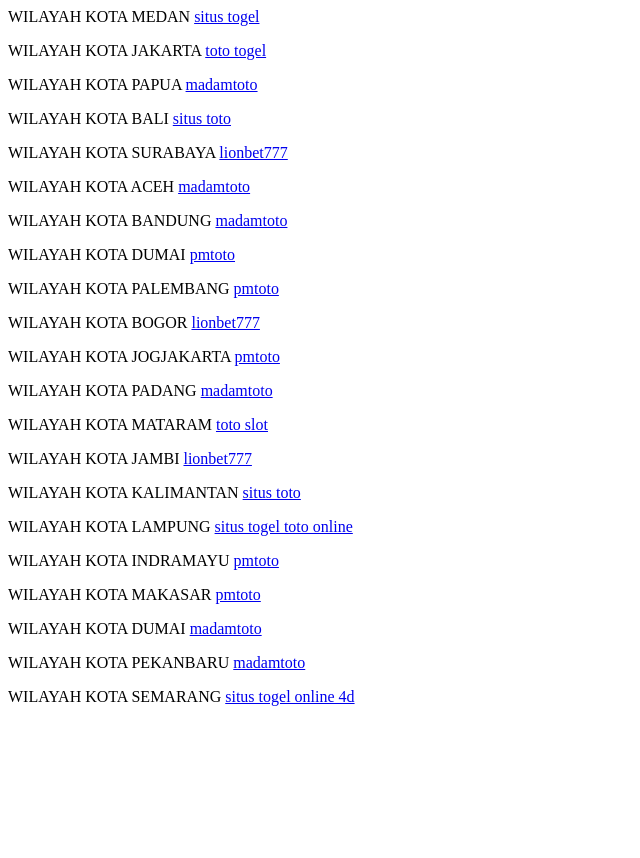
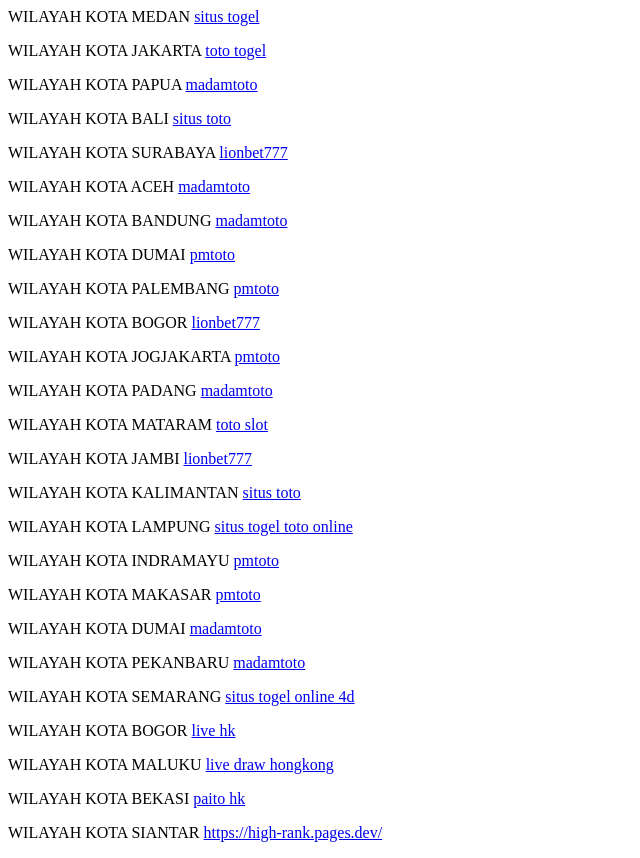
Before and after one commit to xslayder123/kuatkali, a plain HTML site: page index.html in a window 1280 px wide. Shown: the whole page, without its empty margins (0-640 px from the left). Before the commit the page ends 800 px from the top, so only its background shows below. Drawn offline with Linux system fonts and the light colour scheme.

Commit message:
Update index.html

```diff
--- a/index.html
+++ b/index.html
@@ -24,5 +24,9 @@
         <p>WILAYAH KOTA DUMAI <a href='https://139.180.210.81/'>madamtoto</a></p>
         <p>WILAYAH KOTA PEKANBARU <a href='https://139.180.213.79/'>madamtoto</a></p>
         <p>WILAYAH KOTA SEMARANG <a href='https://inspec-tools.mitre.org/'>situs togel online 4d</a></p>
+        <p>WILAYAH KOTA BOGOR <a href='https://139.180.188.52/'>live hk</a></p>
+        <p>WILAYAH KOTA MALUKU <a href='https://45.32.117.165/'>live draw hongkong</a></p>
+        <p>WILAYAH KOTA BEKASI <a href='https://45.76.188.9/'>paito hk</a></p>
+        <p>WILAYAH KOTA SIANTAR <a href='https://high-rank.pages.dev/'>https://high-rank.pages.dev/</a></p>
     </body>
     </html>
```
